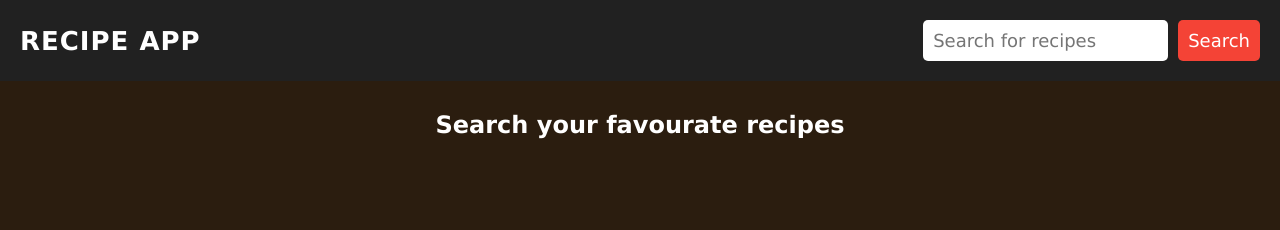
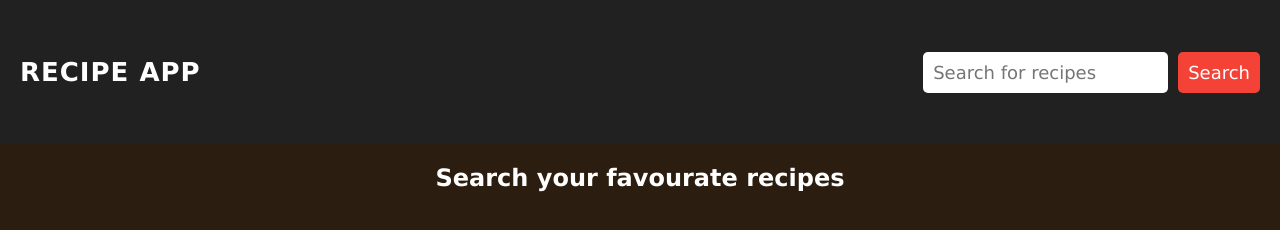
Before and after one commit to DipanshuKumar008/Recipe-App, a plain HTML site: page index.html in a window 1280 px wide. Drawn offline with Linux system fonts and the light colour scheme.

Commit message:
improvement

```diff
--- a/script.js
+++ b/script.js
@@ -78,5 +78,9 @@ recipeCloseBtn.addEventListener('click',()=>{
 searchBtn.addEventListener('click',(e)=>{
     e.preventDefault()
     const searchInput = searchBox.value.trim();
+    if(!searchInput){
+        recipeContainer.innerHTML = `<h2>Type the meal in the search box.</h2>`
+        return
+    }
     fetchRecipes(searchInput)
 })
--- a/style.css
+++ b/style.css
@@ -17,7 +17,12 @@ header nav {
     display: flex;
     justify-content: space-between;
     align-items: center;
-    z-index: 1;
+    z-index: 10;
+    width: 100vw;
+    height: 18vh;
+    position: fixed;
+    top: 0;
+    left: 0;
 }
 
 header nav h1 {
@@ -74,7 +79,7 @@ form button[type="submit"]:hover, .recipe-closeBtn:hover {
     grid-template-columns: repeat(auto-fit, minmax(300px, 1fr));
     grid-gap: 4px;
     width: 90%;
-    margin: 10px auto;
+    margin: 18vh auto;
     padding: 20px;
 
 }
```
